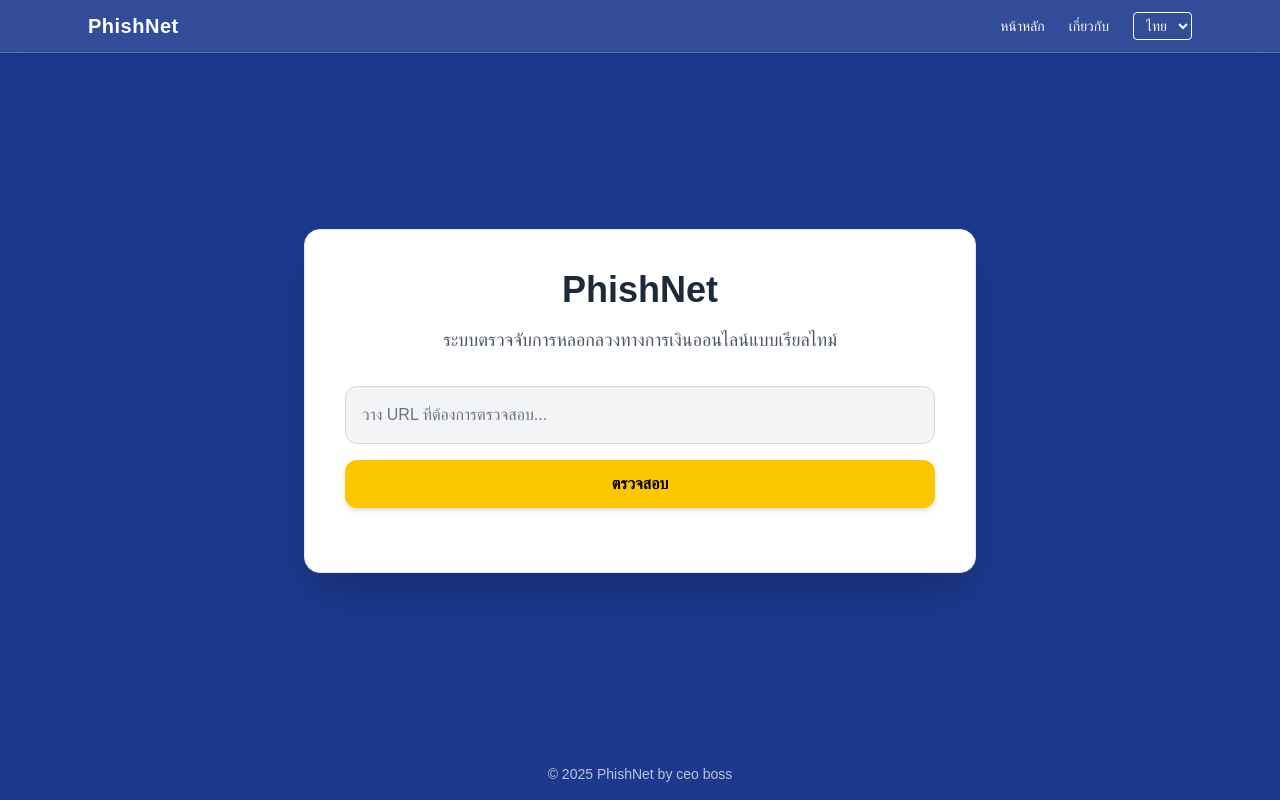
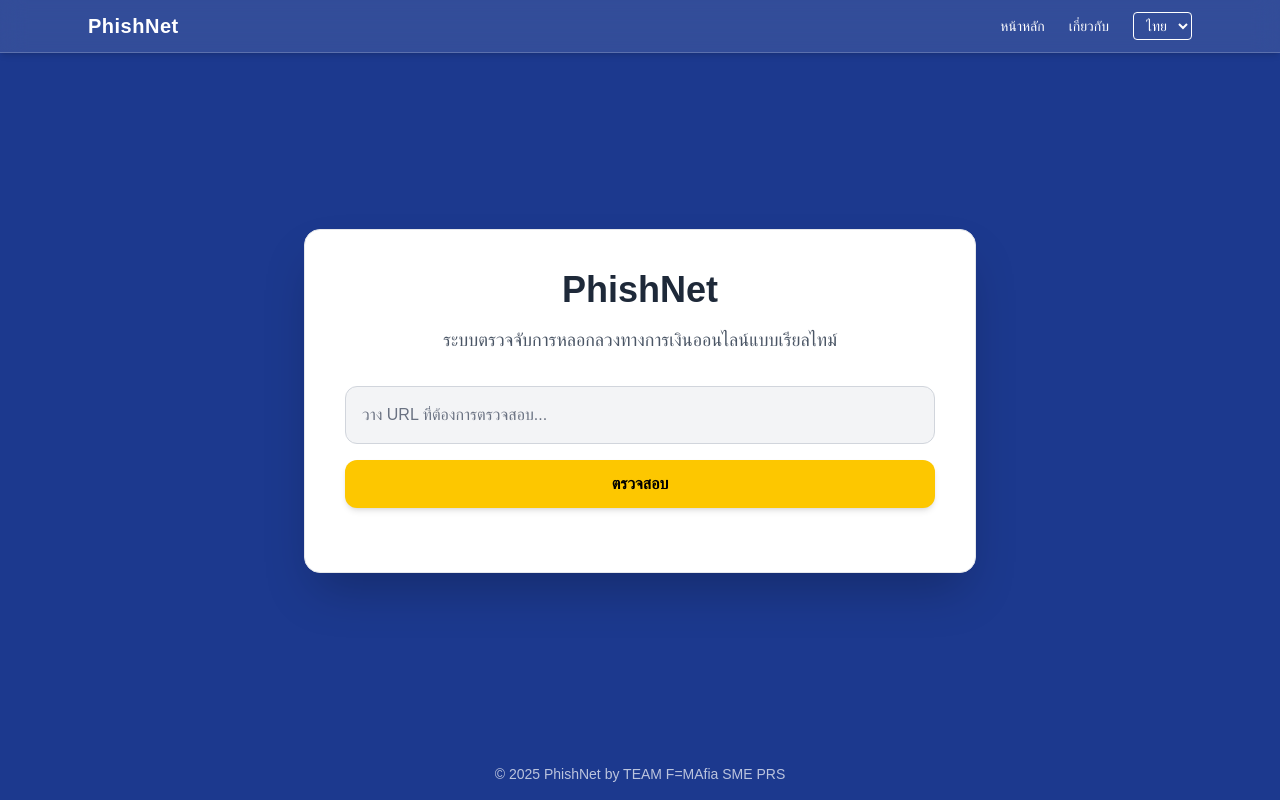
Before and after one commit to naruebet2551/phishnet, a Next.js app: page / in a window 1280 px wide. Built offline with nearby package versions, Linux system fonts and the light colour scheme.

Commit message:
แก้หน้า page.js

```diff
--- a/src/app/page.js
+++ b/src/app/page.js
@@ -219,7 +219,7 @@ export default function Home() {
       </div>
 
       <footer className="text-center py-4 text-sm text-white/70 z-10">
-        © 2025 {text[lang].title} by ceo boss
+        © 2025 {text[lang].title} by TEAM F=MAfia SME PRS
       </footer>
     </main>
   );
```
